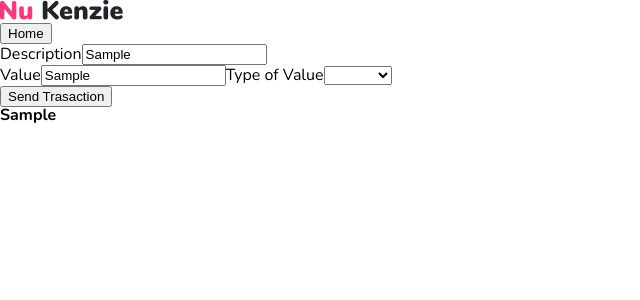
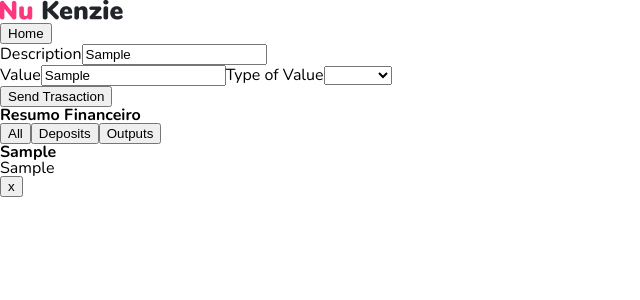
Before and after one commit to HenriqueMts/Nu-Kenzie-Redux-Thunk, a React (Create React App) app: page /home in a window 1280 px wide. Both pictures are taken after typing "Sample", "Sample" into the empty fields and a click on the button "Send Trasaction". Shown: the top 300 px of the page, without its empty margins (0-640 px from the left). Built offline with nearby package versions, Linux system fonts and the light colour scheme.

Commit message:
Feat: create and implement transaction card component

```diff
--- /dev/null
+++ b/src/Components/TransactionCard/index.jsx
@@ -0,0 +1,15 @@
+import { Container, Content } from "./styles";
+
+const TransactionCard = ({ transaction }) => {
+  return (
+    <Container>
+      <h2>{transaction.descricao}</h2>
+      <p>{transaction.tipo}</p>
+      <Content>
+        <p>{transaction.preco}</p>
+        <button>x</button>
+      </Content>
+    </Container>
+  );
+};
+export default TransactionCard;
--- /dev/null
+++ b/src/Components/TransactionCard/styles.js
@@ -0,0 +1,6 @@
+import styled from "styled-components";
+
+export const Container = styled.li`
+  width: 100%;
+`;
+export const Content = styled.div``;
--- a/src/Components/TransactionsList/index.jsx
+++ b/src/Components/TransactionsList/index.jsx
@@ -1,17 +1,56 @@
 import { useSelector } from "react-redux/es/exports";
+
+import { useState } from "react";
+
+import NoCard from "../../Assets/NoCard.png";
+
+import TransactionCard from "../TransactionCard";
+
 import { Container } from "./styles";
 const TransactionsList = () => {
   const list = useSelector((store) => store.list);
-  console.log(list);
+
+  const [buttonFilter, setButtonFilter] = useState("All");
 
   return (
-    <Container>
-      {list.map((transaction) => (
-        <li>
-          <h3>{transaction.descricao}</h3>
-        </li>
-      ))}
-    </Container>
+    <>
+      {list.length > 0 ? (
+        <>
+          <Container>
+            <section className="filter--content">
+              <h3>Resumo Financeiro</h3>
+              <div className="buttons--content">
+                <button onClick={() => setButtonFilter("All")}>All</button>
+                <button onClick={() => setButtonFilter("Deposit")}>
+                  Deposits
+                </button>
+                <button onClick={() => setButtonFilter("Output")}>
+                  Outputs
+                </button>
+              </div>
+            </section>
+            <ul>
+              {list
+                .filter((transaction) =>
+                  buttonFilter === "All"
+                    ? list
+                    : transaction.tipo === buttonFilter
+                )
+                .map((transaction) => (
+                  <TransactionCard
+                    key={transaction.id}
+                    transaction={transaction}
+                  />
+                ))}
+            </ul>
+          </Container>
+        </>
+      ) : (
+        <aside>
+          <img src={NoCard} alt="No Card" />
+        </aside>
+      )}
+    </>
   );
 };
 export default TransactionsList;
--- a/src/Components/TransactionsList/styles.js
+++ b/src/Components/TransactionsList/styles.js
@@ -1,5 +1,5 @@
 import styled from "styled-components";
 
-export const Container = styled.ul`
+export const Container = styled.section`
   width: 30%;
 `;
```
Also changed, not shown: src/Assets/NoCard.png (added).
